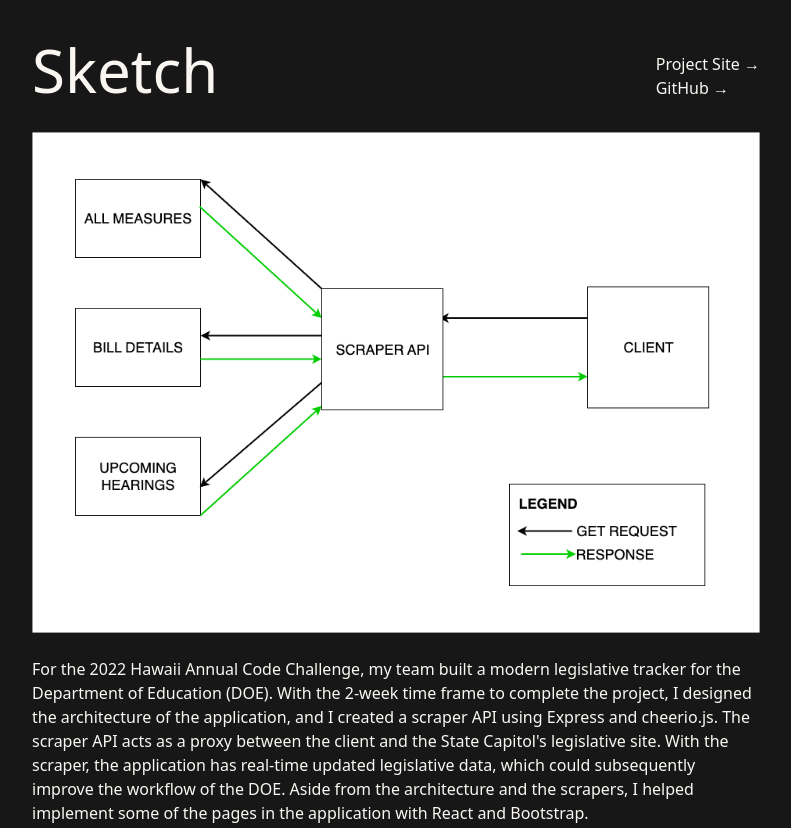
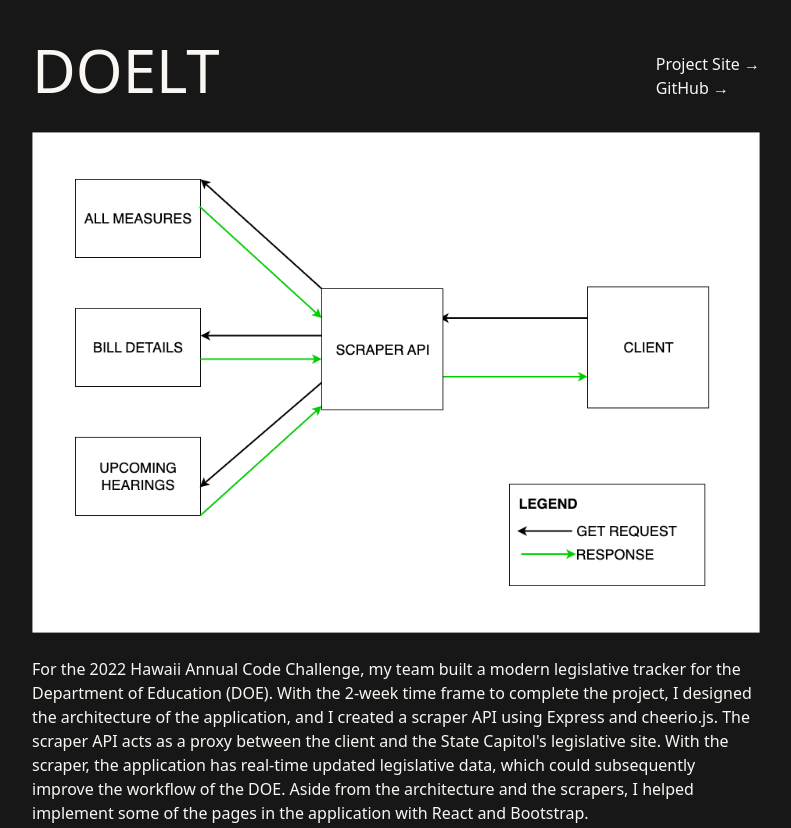
Before and after one commit to giorgio-tran/portfolio, a Gatsby site: page /projects/doelt in a window 1280 px wide. Shown: the top 828 px of the page, without its empty margins (244-1035 px from the left). Built offline with nearby package versions, Linux system fonts and the light colour scheme; Gatsby itself is replaced by a stand-in of ours.

Commit message:
Add DOELT as title

```diff
--- a/src/pages/projects/doelt.mdx
+++ b/src/pages/projects/doelt.mdx
@@ -6,7 +6,7 @@ import Header from '../../components/Header.jsx';
     site="https://hacc-cassiopeia.github.io/"
     github="https://github.com/HACC2022/Cassiopeia"
   >
-    Sketch
+    DOELT
   </Header>
 
   ![Scraper API](../../images/doelt/scraper.png "Diagram for the scraper API.")
```
